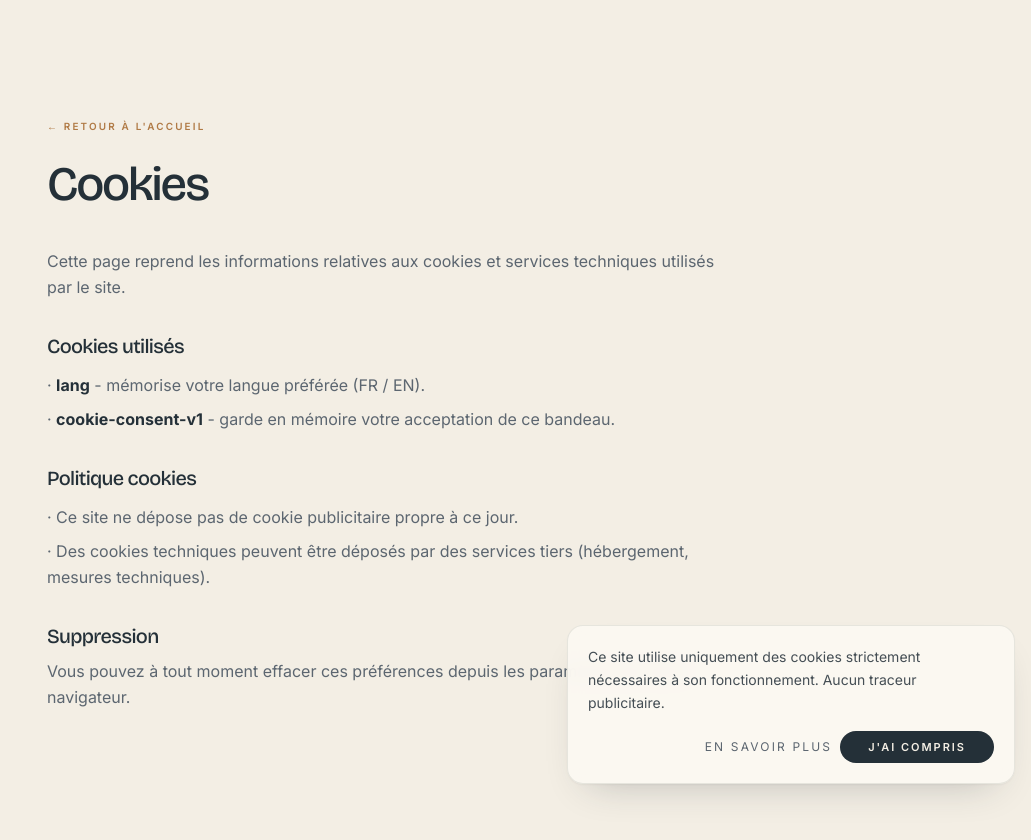
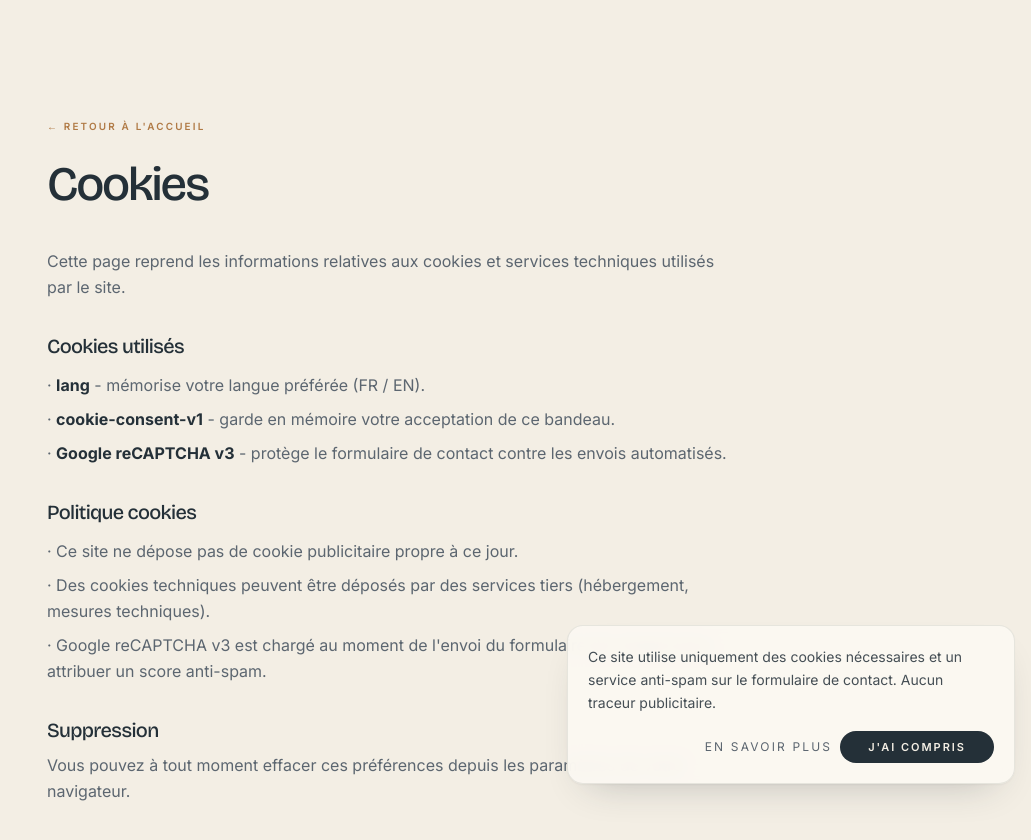
Before and after one commit to KizuCore/PortesDeMontafilan, a React (Vite) app: page /cookies in a window 1280 px wide. Shown: the top 840 px of the page, without its empty margins (249-1280 px from the left). Built offline with nearby package versions, Linux system fonts and the light colour scheme; no server answers; a web font is replaced by a local one.

Commit message:
add: ajout texte recaptcha

```diff
--- a/src/i18n/locales/en.json
+++ b/src/i18n/locales/en.json
@@ -13,7 +13,7 @@
   "footer.privacy": "Privacy",
   "footer.cookies": "Cookies",
   "footer.back": "Back to home",
-  "cookies.text": "This site only uses cookies strictly necessary for its operation. No advertising trackers.",
+  "cookies.text": "This site only uses necessary cookies and an anti-spam service on the contact form. No advertising trackers.",
   "cookies.ok": "Got it",
   "cookies.more": "Learn more",
   "legal.title": "Legal notice",
@@ -58,6 +58,7 @@
   "privacy.dataLines": [
     "The contact form collects: first name, last name, email, phone (optional), subject, and message.",
     "This data is used only to reply to your request.",
+    "The contact form is protected by Google reCAPTCHA v3, which may analyze technical signals to assess spam risk.",
     "Booking dates and booking details are handled through Airbnb, not stored as bookings on this website."
   ],
   "privacy.purposeTitle": "Purpose",
@@ -68,22 +69,23 @@
   "privacy.cookiesLines": [
     "This website currently does not set its own advertising cookies.",
     "Technical cookies may be set by third-party services (hosting and infrastructure).",
-    "If analytics tools are added later, a cookie banner should be implemented."
+    "When the contact form is used, Google reCAPTCHA v3 may process technical data and return an anti-spam score."
   ],
   "privacy.rightsTitle": "Your rights",
   "privacy.rightsText": "Under GDPR, you have a right of access, rectification and deletion of your data. To exercise these rights, write to us at ",
   "privacy.rightsBody": "You may request access, correction or deletion of your data by writing to lesportesdemontafilan@gmail.com.",
   "privacy.updateTitle": "Update",
-  "privacy.updateBody": "Last update: May 2026.",
+  "privacy.updateBody": "Last update: June 2026.",
   "cookies.pageIntro": "This page summarizes the cookies and technical services used by this website.",
   "cookies.usedTitle": "Cookies used",
   "cookies.langDescription": "remembers your preferred language (FR / EN).",
   "cookies.consentDescription": "remembers that you acknowledged this banner.",
+  "cookies.recaptchaDescription": "protects the contact form against automated submissions.",
   "cookies.policyTitle": "Cookie policy",
   "cookies.policyLines": [
     "This website currently does not set its own advertising cookies.",
     "Technical cookies may be set by third-party services (hosting and infrastructure).",
-    "If analytics tools are added later, a cookie banner should be implemented."
+    "Google reCAPTCHA v3 is loaded when the contact form is submitted to assign an anti-spam score."
   ],
   "cookies.removalTitle": "Removal",
   "cookies.removalText": "You can erase these preferences at any time from your browser settings.",
--- a/src/i18n/locales/fr.json
+++ b/src/i18n/locales/fr.json
@@ -13,7 +13,7 @@
   "footer.privacy": "Confidentialité",
   "footer.cookies": "Cookies",
   "footer.back": "Retour à l'accueil",
-  "cookies.text": "Ce site utilise uniquement des cookies strictement nécessaires à son fonctionnement. Aucun traceur publicitaire.",
+  "cookies.text": "Ce site utilise uniquement des cookies nécessaires et un service anti-spam sur le formulaire de contact. Aucun traceur publicitaire.",
   "cookies.ok": "J'ai compris",
   "cookies.more": "En savoir plus",
   "legal.title": "Mentions légales",
@@ -62,6 +62,7 @@
   "privacy.dataLines": [
     "Le formulaire de contact collecte: prénom, nom, email, téléphone (optionnel), objet et message.",
     "Ces données sont utilisées uniquement pour répondre à votre demande.",
+    "Le formulaire de contact est protégé par Google reCAPTCHA v3, qui peut analyser des signaux techniques afin d'évaluer le risque de spam.",
     "Les dates et informations de réservation sont traitées via Airbnb, pas stockées comme réservation sur ce site."
   ],
   "privacy.purposeTitle": "Finalité",
@@ -71,21 +72,24 @@
   "privacy.cookiesTitle": "Cookies",
   "privacy.cookiesLines": [
     "Ce site ne dépose pas de cookie publicitaire propre à ce jour.",
-    "Des cookies techniques peuvent être déposés par des services tiers (hébergement, mesures techniques)."
+    "Des cookies techniques peuvent être déposés par des services tiers (hébergement, mesures techniques).",
+    "Lors de l'utilisation du formulaire de contact, Google reCAPTCHA v3 peut traiter des données techniques et retourner un score anti-spam."
   ],
   "privacy.rightsTitle": "Vos droits",
   "privacy.rightsText": "Conformément au RGPD, vous disposez d'un droit d'accès, de rectification et de suppression de vos données. Pour exercer ces droits, écrivez-nous à ",
   "privacy.rightsBody": "Vous pouvez demander l'accès, la rectification ou la suppression de vos données en écrivant à lesportesdemontafilan@gmail.com.",
   "privacy.updateTitle": "Mise à jour",
-  "privacy.updateBody": "Dernière mise à jour: mai 2026.",
+  "privacy.updateBody": "Dernière mise à jour: juin 2026.",
   "cookies.pageIntro": "Cette page reprend les informations relatives aux cookies et services techniques utilisés par le site.",
   "cookies.usedTitle": "Cookies utilisés",
   "cookies.langDescription": "mémorise votre langue préférée (FR / EN).",
   "cookies.consentDescription": "garde en mémoire votre acceptation de ce bandeau.",
+  "cookies.recaptchaDescription": "protège le formulaire de contact contre les envois automatisés.",
   "cookies.policyTitle": "Politique cookies",
   "cookies.policyLines": [
     "Ce site ne dépose pas de cookie publicitaire propre à ce jour.",
-    "Des cookies techniques peuvent être déposés par des services tiers (hébergement, mesures techniques)."
+    "Des cookies techniques peuvent être déposés par des services tiers (hébergement, mesures techniques).",
+    "Google reCAPTCHA v3 est chargé au moment de l'envoi du formulaire de contact pour attribuer un score anti-spam."
   ],
   "cookies.removalTitle": "Suppression",
   "cookies.removalText": "Vous pouvez à tout moment effacer ces préférences depuis les paramètres de votre navigateur.",
--- a/src/routes/cookies.tsx
+++ b/src/routes/cookies.tsx
@@ -29,6 +29,13 @@ export function CookiesPage() {
                   <strong className="text-foreground">cookie-consent-v1</strong>{" "}
                   - {t("cookies.consentDescription")}
                 </li>
+                <li>
+                  ·{" "}
+                  <strong className="text-foreground">
+                    Google reCAPTCHA v3
+                  </strong>{" "}
+                  - {t("cookies.recaptchaDescription")}
+                </li>
               </ul>
             </div>
             <div>
```
